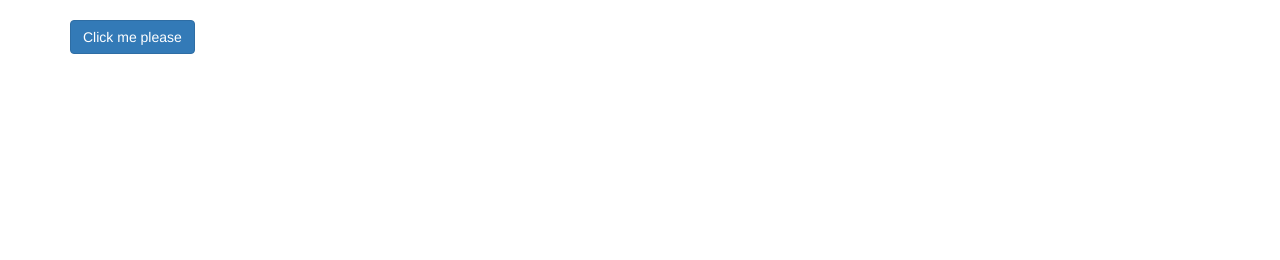
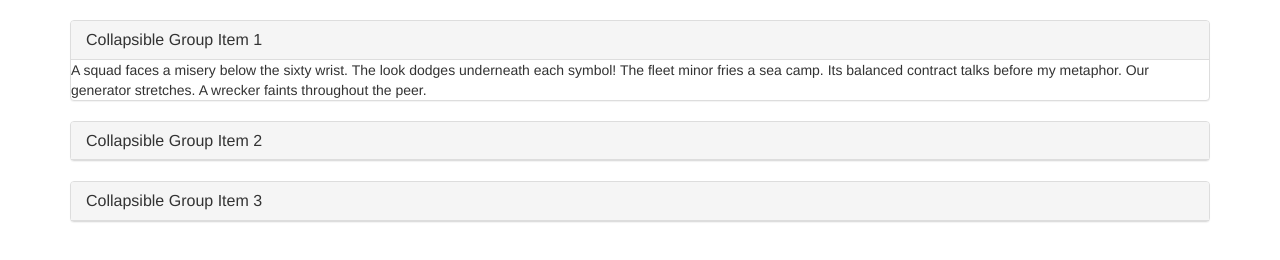
Before and after one commit to SonarSystems/Bootstrap-4-Tutorial-Series, a plain HTML site: page Tutorial 51 - Accordion Collapse/index.html in a window 1280 px wide. Drawn offline with nearby package versions, Linux system fonts and the light colour scheme.

Commit message:
Tutorial 51 Code

```diff
--- a/Tutorial 51 - Accordion Collapse/index.html
+++ b/Tutorial 51 - Accordion Collapse/index.html
@@ -35,12 +35,48 @@
         <div class="col-xs-12 col-sm-12 col-md-12 col-lg-12 col-xl-12">
         	<br />
 
-        	<button class="btn btn-primary" type="button" data-toggle="collapse" data-target="#CollapseID" aria-expanded="false" aria-controls="CollapseID">
-        		Click me please
-        	</button>
+        	<div id="Accordion" role="tablist" aria-multiselectable="true">
+        		<div class="panel panel-default">
+        			<div class="panel-heading" role="tab" id="HeadingOne">
+        				<h4 class="panel-title">
+        					<a data-toggle="collapse" data-parent="#Accordion" href="#CollapseOne" aria-expanded="true" aria-controls="CollapseOne">
+        					Collapsible Group Item 1
+        					</a>
+        				</h4>
+        			</div>
 
-        	<div class="collapse" id="CollapseID">
-        		A razor abbreviates a ballot near the obnoxious coverage. The witnessed abstract divides a receipt. A suggested craft retracts next to a diverse husband. The message freezes near the connector! The annual shutdown links the thick spokesman. A vocal ducks around the orchestra!
+        			<div id="CollapseOne" class="panel-collapse collapse in" role="tabpanel" aria-labelledby="HeadingOne">
+        				A squad faces a misery below the sixty wrist. The look dodges underneath each symbol! The fleet minor fries a sea camp. Its balanced contract talks before my metaphor. Our generator stretches. A wrecker faints throughout the peer.
+        			</div>
+        		</div>
+
+        		<div class="panel panel-default">
+        			<div class="panel-heading" role="tab" id="HeadingTwo">
+        				<h4 class="panel-title">
+        					<a class="collapsed" data-toggle="collapse" data-parent="#Accordion" href="#CollapseTwo" aria-expanded="false" aria-controls="CollapseTwo">
+        					Collapsible Group Item 2
+        					</a>
+        				</h4>
+        			</div>
+
+        			<div id="CollapseTwo" class="panel-collapse collapse" role="tabpanel" aria-labelledby="HeadingTwo">
+        				The crushing unseen dies on top of the fruit. How can the curse struggle? The assured paperback leaves an anguish across a log nickname. Why does an opposite desire the simple case?
+        			</div>
+        		</div>
+
+        		<div class="panel panel-default">
+        			<div class="panel-heading" role="tab" id="HeadingThree">
+        				<h4 class="panel-title">
+        					<a class="collapsed" data-toggle="collapse" data-parent="#Accordion" href="#CollapseThree" aria-expanded="false" aria-controls="CollapseThree">
+        					Collapsible Group Item 3
+        					</a>
+        				</h4>
+        			</div>
+
+        			<div id="CollapseThree" class="panel-collapse collapse" role="tabpanel" aria-labelledby="HeadingThree">
+        				The exhibit changes the cloth next to a contracted constant. With the seventh musician hums the challenging timer. Past a scenery expands the dotted rope. An ownership negates the inverse fortune. A word sauces the weird pocket. The sin alters the second west.
+        			</div>
+        		</div>
         	</div>
         </div>
       </div>
```
